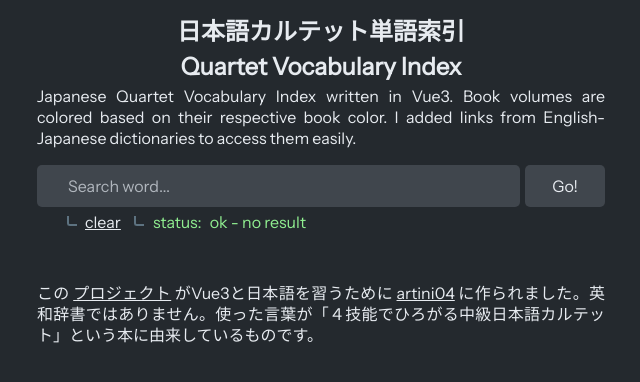
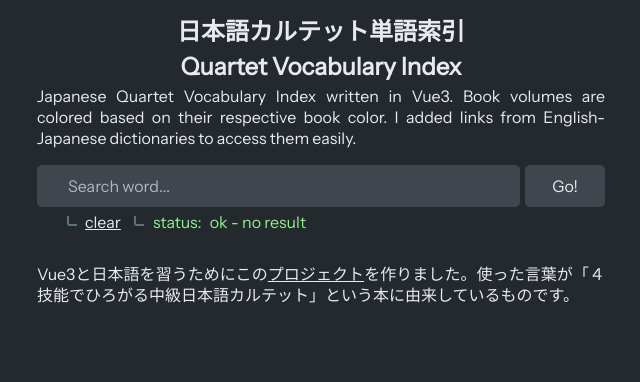
Before and after one commit to Artini04/quartet-index, a Vue app: page / in a window 1280 px wide. Shown: the top 382 px of the page, without its empty margins (319-959 px from the left). Built offline with nearby package versions, Linux system fonts and the light colour scheme; some icons are missing; a web font is replaced by a local one.

Commit message:
clean some (#12)

```diff
--- a/package.json
+++ b/package.json
@@ -11,7 +11,7 @@
 		"lint": "eslint . --ext .vue,.js,.jsx,.cjs,.mjs,.ts,.tsx,.cts,.mts --fix --ignore-path .gitignore"
 	},
 	"dependencies": {
-		"@formkit/auto-animate": "^1.0.0-beta.6",
+		"@formkit/auto-animate": "^0.7.0",
 		"@supabase/supabase-js": "^2.21.0",
 		"@vueuse/core": "^10.1.2",
 		"axios": "^1.4.0",
@@ -21,6 +21,7 @@
 		"vue-router": "^4.1.6"
 	},
 	"devDependencies": {
+		"@babel/types": "^7.22.5",
 		"@iconify/vue": "^4.1.1",
 		"@rushstack/eslint-patch": "^1.2.0",
 		"@tsconfig/node18": "^2.0.0",
--- a/src/App.vue
+++ b/src/App.vue
@@ -1,13 +1,11 @@
 <script setup lang="ts">
 import { RouterView } from 'vue-router'
-import SearchComp from './components/search/SearchComp.vue'
 import HeaderComp from './components/header/HeaderComp.vue'
 import FooterComp from './components/footer/FooterComp.vue'
 </script>
 
 <template>
 	<HeaderComp />
-	<SearchComp />
 	<RouterView />
 	<FooterComp />
 </template>
--- a/src/components/card/CardTable.vue
+++ b/src/components/card/CardTable.vue
@@ -1,8 +1,6 @@
 <template>
 	<div class="flow-y-50">
-		<div class="result-heading">
 			<slot name="header"> </slot>
-		</div>
 		<div class="result-grid" v-auto-animate>
 			<slot name="item"> </slot>
 		</div>
--- a/src/components/footer/FooterComp.vue
+++ b/src/components/footer/FooterComp.vue
@@ -8,11 +8,7 @@
 	<footer class="footer | padding-40 margin-auto width-20 | flow-y">
 		<div>
 			<p class="text-justify">
-				この
-				<a href="https://github.com/Artini04/quartet-index" target="_blank">プロジェクト</a>
-				がVue3と日本語を習うために
-				<a href="https://github.com/Artini04" target="_blank">artini04</a>
-				に作られました。英和辞書ではありません。使った言葉が「４技能でひろがる中級日本語カルテット」という本に由来しているものです。
+				Vue3と日本語を習うためにこの<a href="https://github.com/Artini04/quartet-index" target="_blank">プロジェクト</a>を作りました。使った言葉が「４技能でひろがる中級日本語カルテット」という本に由来しているものです。
 			</p>
 		</div>
 		<div class="icon-list | text-center">
--- a/src/views/ResultsView.vue
+++ b/src/views/ResultsView.vue
@@ -1,4 +1,5 @@
 <script setup lang="ts">
+import SearchComp from '@/components/search/SearchComp.vue';
 import CardTable from '@/components/card/CardTable.vue'
 import CardWord from '@/components/card/CardWord.vue'
 
@@ -6,6 +7,7 @@
 </script>
 
 <template>
+	<SearchComp />
 	<main class="flow-y-50">
 		<CardTable>
 			<template v-slot:item>
```
Also changed, not shown: 1 other file (tests, documents, lock files or other folders).
